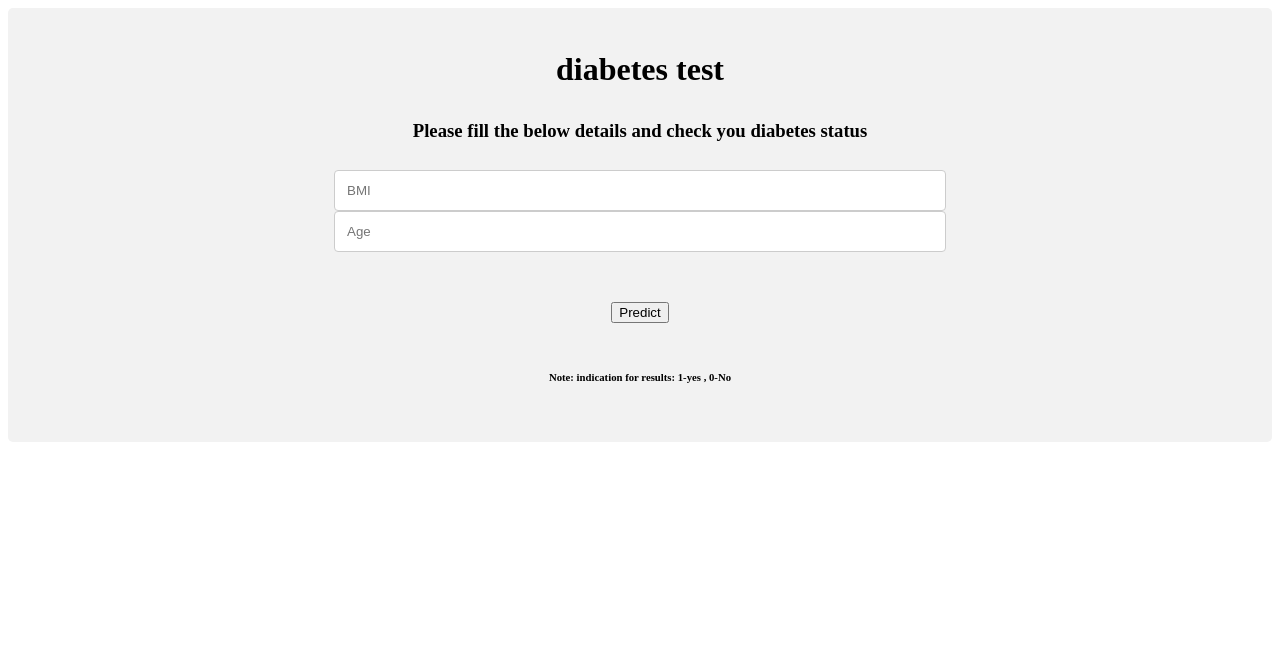
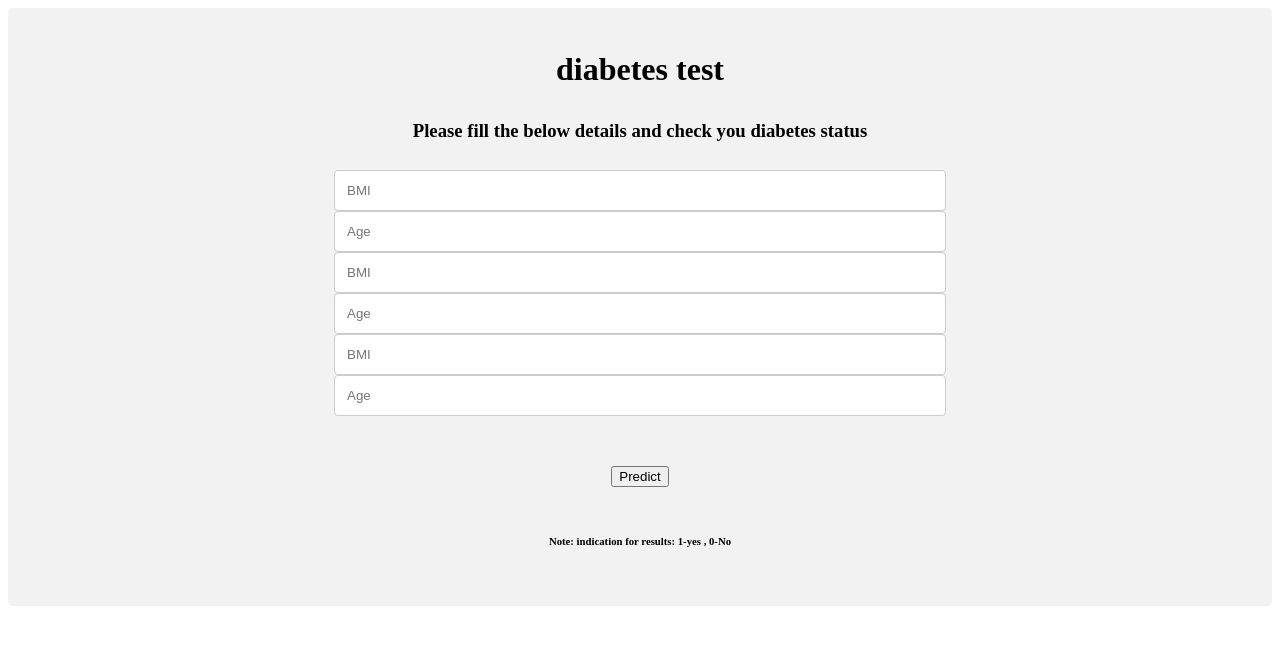
Before and after one commit to ashok9893/MSHO, a Flask app: page / in a window 1280 px wide. Shown: the top 645 px of the page. Run offline with Flask 2, Linux system fonts and the light colour scheme; parts of the project's set-up code (start-up, migrations or seed data) failed here and were passed over.

Commit message:
Update index.html

```diff
--- a/templates/index.html
+++ b/templates/index.html
@@ -99,6 +99,10 @@ input[type=submit]:hover {
     <form action="{{ url_for('predict')}}"method="post">
 		<input type="text" name="BMI" placeholder="BMI" required="required" />
         <input type="text" name="Age" placeholder="Age" required="required" />
+	 <input type="text" name="BMI" placeholder="BMI" required="required" />
+        <input type="text" name="Age" placeholder="Age" required="required" />
+	  <input type="text" name="BMI" placeholder="BMI" required="required" />
+        <input type="text" name="Age" placeholder="Age" required="required" />
 	<br> </br>
 
         <button type="submit" class="btn btn-primary btn-block btn-large">Predict</button>
```
